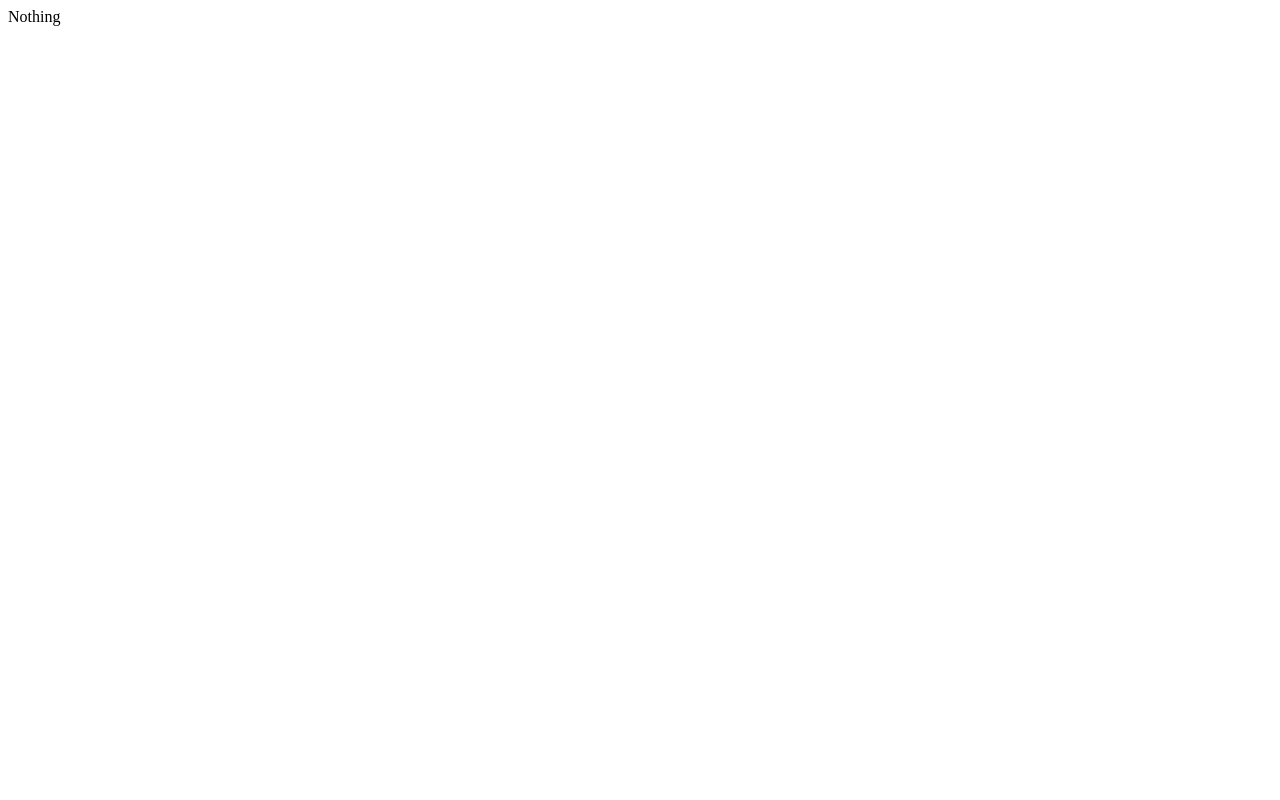
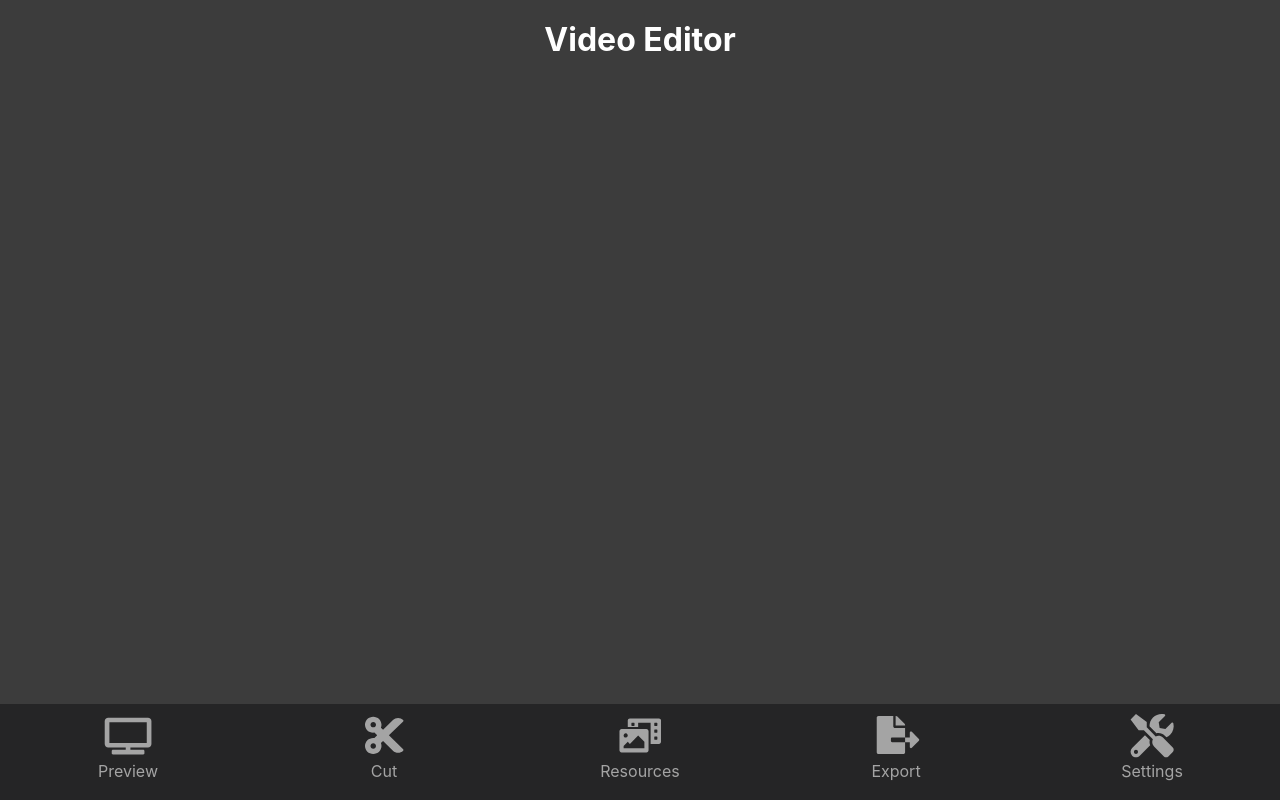
Before and after one commit to DominikKoperkiewicz/VideoEditor, a plain HTML site: page index.html in a window 1280 px wide. Drawn offline with Linux system fonts and the light colour scheme.

Commit message:
navigator added

```diff
--- a/index.html
+++ b/index.html
@@ -1 +1,43 @@
-Nothing
+<!DOCTYPE html>
+<html lang="en">
+<head>
+  <meta charset="UTF-8">
+  <meta name="viewport" content="width=device-width, initial-scale=1.0">
+  <title>Video Editor</title>
+  <link rel="stylesheet" href="style.css">
+</head>
+<body>
+  <header>
+    <h1>Video Editor</h1>
+  </header>
+
+  <main>
+    <!-- Your main content here -->
+  </main>
+
+  <nav class="bottom-nav">
+    <div class="nav-button">
+        <img src="img/preview_icon.svg"></img>
+        <span>Preview</span>
+    </div>
+    <div class="nav-button">
+        <img src="img/cut_icon.svg"></img>
+        <span>Cut</span>
+    </div>
+    <div class="nav-button">
+        <img src="img/resources_icon.svg"></img>
+        <span>Resources</span>
+    </div>
+    <div class="nav-button">
+        <img src="img/export_icon.svg"></img>
+        <span>Export</span>
+    </div>
+    <div class="nav-button">
+        <img src="img/settings_icon.svg"></img>
+        <span>Settings</span>
+    </div>
+  </nav>
+
+  <script src="script.js"></script>
+</body>
+</html>
--- /dev/null
+++ b/style.css
@@ -0,0 +1,76 @@
+* {
+    box-sizing: border-box;
+    margin: 0;
+    padding: 0;
+    font-family: -apple-system, BlinkMacSystemFont, 'Segoe UI', Roboto, Oxygen, Ubuntu, Cantarell, 'Open Sans', 'Helvetica Neue', sans-serif;
+}
+
+body {
+    background-color: #3c3c3c;
+    color: #fff;
+    font-family: Arial, sans-serif;
+}
+
+header {
+    padding: 20px;
+    text-align: center;
+}
+
+.main {
+    padding: 20px;
+}
+
+.bottom-nav {
+    display: flex;
+    justify-content: space-around;
+    position: fixed;
+    bottom: 0;
+    left: 0;
+    right: 0;
+    background-color: #252526;
+    padding: 0;
+}
+
+.nav-link {
+    display: flex;
+    flex-direction: column;
+    align-items: center;
+    text-decoration: none;
+    color: #fff;
+    font-size: 12px;
+    transition: all 0.2s ease-in-out;
+}
+
+.nav-link.active {
+    color: #ffcc00;
+}
+
+.nav-link i {
+    font-size: 20px;
+    margin-bottom: 5px;
+}
+
+.nav-link:hover {
+    color: #ffcc00;
+}
+
+.nav-button {
+    display: flex;
+    flex-direction: column;
+    background-color: #252526;
+    color: #a4a4a4;
+    width: -webkit-fill-available;
+    height: 6em;
+    padding: 0.3em;
+    margin: 0;
+    text-align: center;
+    user-select: none;
+}
+
+.nav-button img {
+    height: 60%;
+}
+
+.nav-button:hover {
+    background-color: #454549;
+}
```
Also changed, not shown: img/cut_icon.svg (added), img/export_icon.svg (added), img/preview_icon.svg (added), img/resources_icon.svg (added), img/settings_icon.svg (added), script.js (added).
